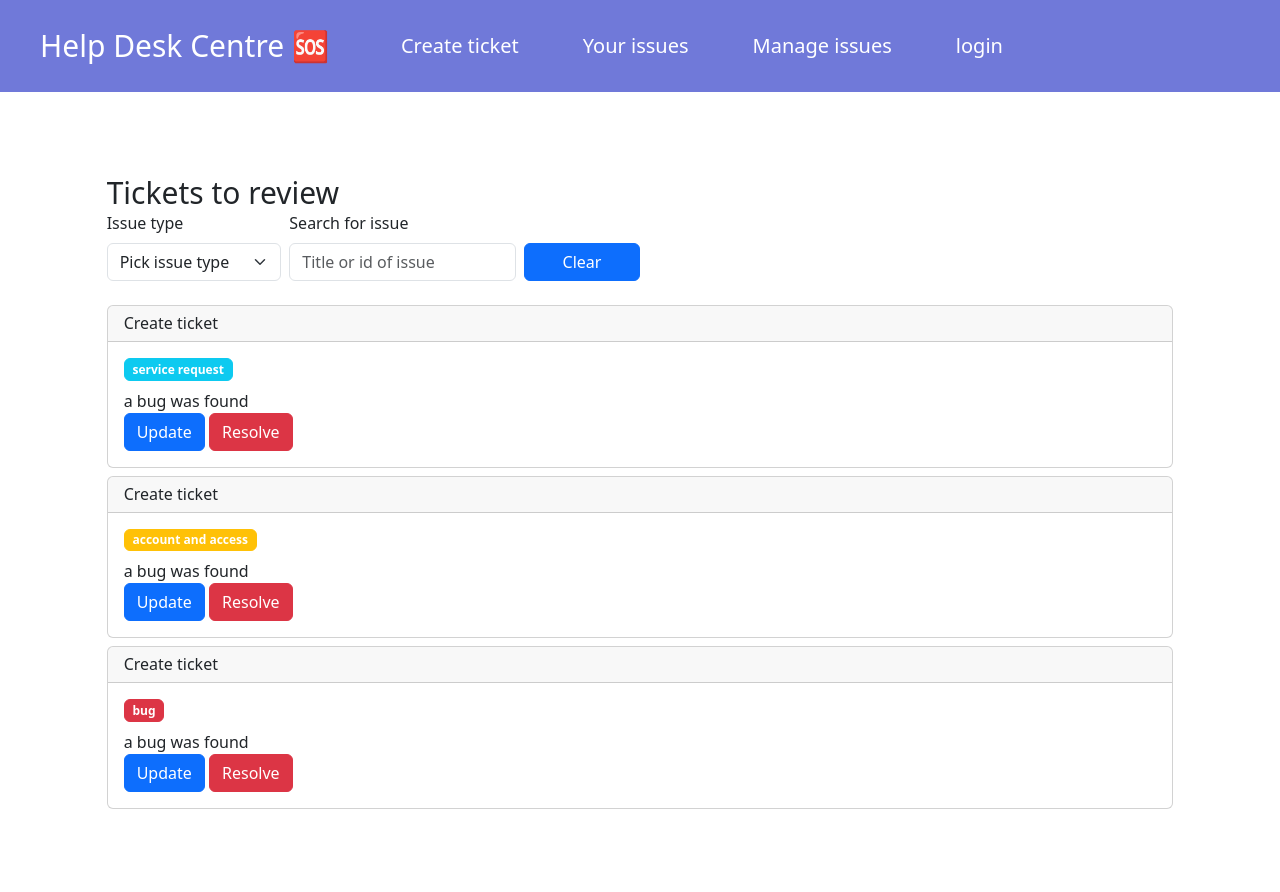
After one commit to sam101111/SEA-assignment, a FastAPI app: template app/templates/manage.html in a window 1280 px wide. The commit adds this page. Run offline with FastAPI, Linux system fonts and the light colour scheme; the template is opened without the code that fills it, so the values that code supplies are empty; some libraries are stand-ins or nearby versions.

Commit message:
fix: javascript and modal bug fixes

```diff
--- a/app/app.py
+++ b/app/app.py
@@ -27,3 +27,8 @@ def home(req: Request):
 def home(req: Request):
     context = {'request': req}
     return templates.TemplateResponse("login.html", context)
+
+@app.get('/manage', response_class=HTMLResponse)
+def home(req: Request):
+    context = {'request': req}
+    return templates.TemplateResponse("manage.html", context)
--- a/app/templates/base.html
+++ b/app/templates/base.html
@@ -3,21 +3,22 @@
 <head>
     <meta charset="UTF-8">
     <meta name="viewport" content="width=device-width, initial-scale=1.0">
+
     <title>Document</title>
 
-    {% block head %}
+
     <script src="https://cdn.tailwindcss.com"></script>
 <link href="https://cdn.jsdelivr.net/npm/bootstrap@5.3.3/dist/css/bootstrap.min.css" rel="stylesheet" integrity="sha384-QWTKZyjpPEjISv5WaRU9OFeRpok6YctnYmDr5pNlyT2bRjXh0JMhjY6hW+ALEwIH" crossorigin="anonymous">
 <script src="https://cdn.jsdelivr.net/npm/bootstrap@5.3.3/dist/js/bootstrap.bundle.min.js" integrity="sha384-YvpcrYf0tY3lHB60NNkmXc5s9fDVZLESaAA55NDzOxhy9GkcIdslK1eN7N6jIeHz" crossorigin="anonymous"></script>
 
-    {% endblock %}
+
 </head>
 <body class="">
     <div class="nav flex  items-center bg-[#7079D9] text-white text-xl">
 
         <h1 class="text-3xl mx-10">Help Desk Centre 🆘</h1>
 
-            {% set navElements = [{"title": "Create ticket", "url": "/"}, {"title": "Your issues", "url": "/issues"}, {"title": "login", "url": "/login"}]%}
+            {% set navElements = [{"title": "Create ticket", "url": "/"}, {"title": "Your issues", "url": "/issues"}, {"title": "Manage issues", "url": "/manage"}, {"title": "login", "url": "/login"}]%}
             {% for element in navElements %}
             <ul>
         <li class="p-4 m-2 cursor-pointer duration-300 hover:text-[#D3D3D3]" >
--- a/app/templates/issues.html
+++ b/app/templates/issues.html
@@ -3,9 +3,13 @@
 
 {% block content %}
 {% set issues = [{"id": 1,"title": "Create ticket", "type": "service-request", "info": "a bug was found"}, {"id": 2, "title": "Create ticket", "type": "account-and-access", "info": "a bug was found"}, {"id": 3, "title": "Create ticket", "type": "bug", "info": "a bug was found"}]%}
+<script type="text/javascript"></script>
 <div class="flex flex-col gap-3 w-10/12">
+
     <div>
+      {% block title %}
         <h1 class="text-3xl">Your tickets</h1>
+      {% endblock %}
 
         <div class="flex flex-row w-6/12 gap-2">
 
@@ -50,10 +54,18 @@
       <h5 class="card-title"><span class="badge {{tag}}">{{element.type.replace("-", " ")}}</span></h5>
       <p class="card-text">{{element.info}}</p>
       <button  class="btn btn-primary" data-bs-toggle="modal" data-bs-target="#updateModal">Update</button>
-      <button onclick="onResolve()" class="btn btn-danger">Resolve</button>
+      {% block adminButton%}
+
+      {% endblock %}
     </div>
 
 </div>
+
+</div>
+{% endfor %}
+</div>
+</div>
+
 <div class="modal fade" id="updateModal" tabindex="-1" aria-labelledby="updateModal" aria-hidden="true">
   <div class="modal-dialog">
 
@@ -90,10 +102,6 @@
     </form>
     </div>
   </div>
-</div>
-</div>
-{% endfor %}
-</div>
 </div>
 
 <script type="text/javascript">
--- /dev/null
+++ b/app/templates/manage.html
@@ -0,0 +1,13 @@
+{% extends "issues.html" %}
+
+{% block adminButton%}
+<script type="text/javascript"></script>
+<button onclick="onResolve()" class="btn btn-danger">Resolve</button>
+
+
+{% endblock %}
+
+{% block title%}
+
+<h1 class="text-3xl">Tickets to review</h1>
+{% endblock %}
```
